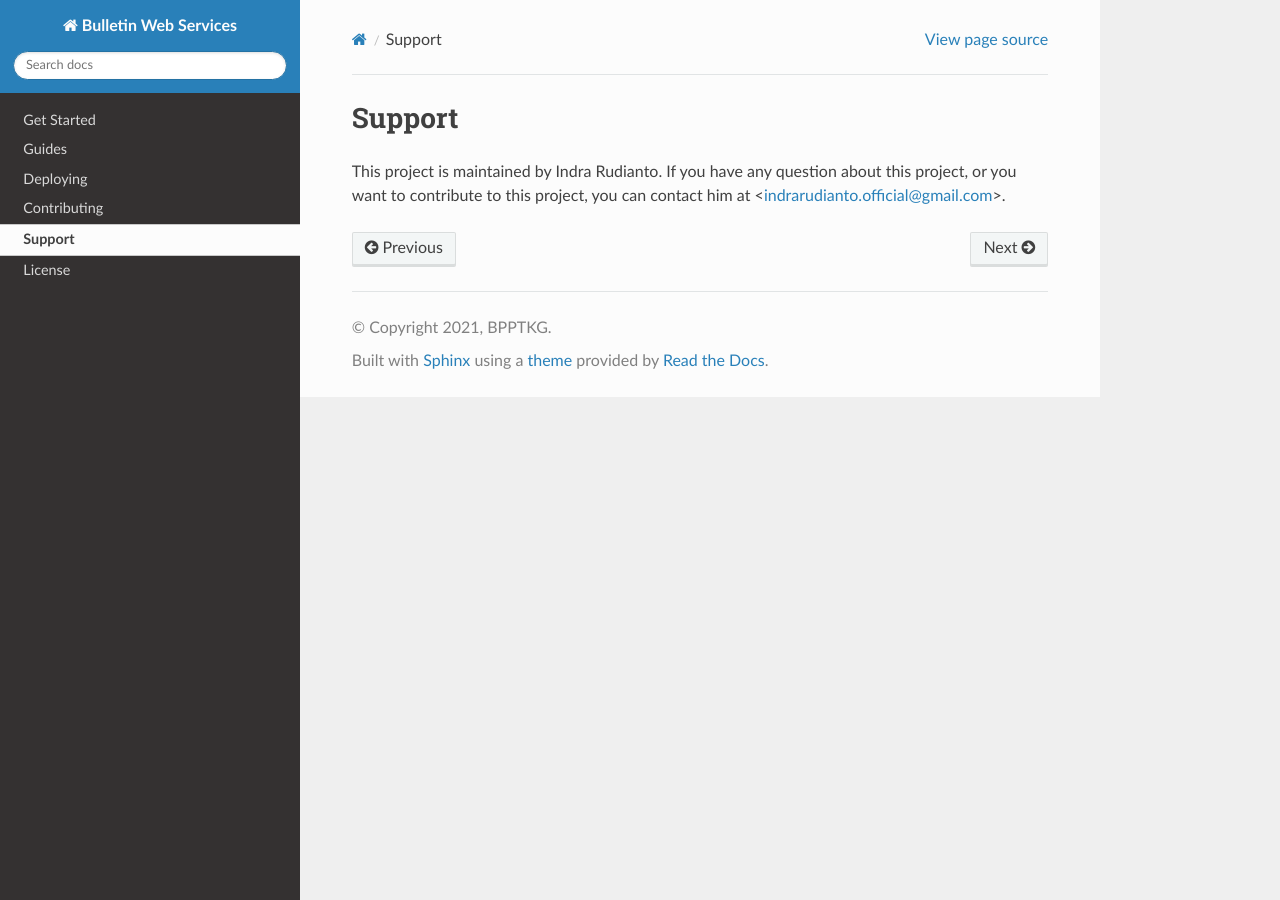
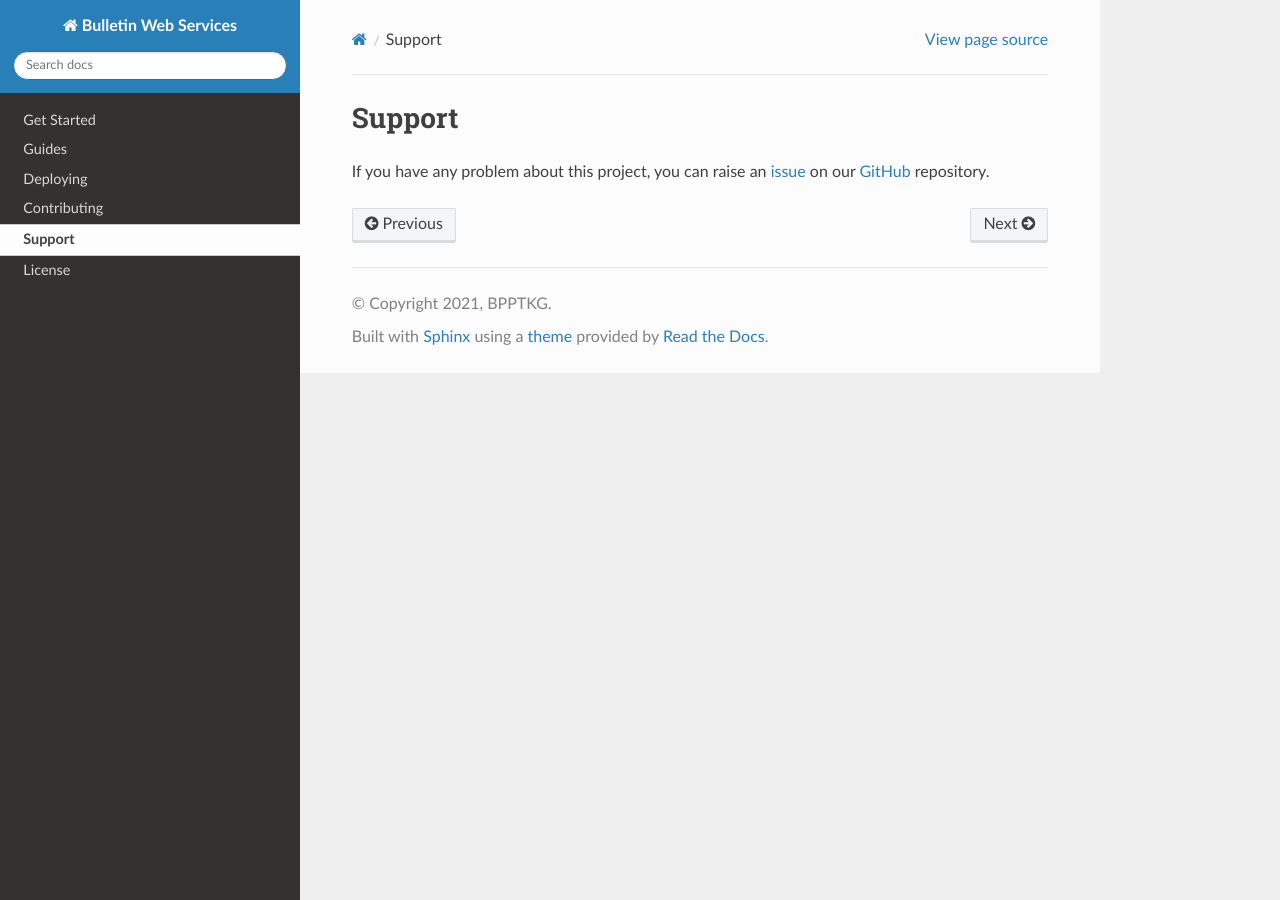
Before and after one commit to bpptkg/bulletin, a Sphinx documentation site: the page built from docs/support.rst, in a window 1280 px wide. Built offline with Sphinx 7.4.7 and the Read the Docs theme 2.0.0, drawn with Linux system fonts in a browser that asks for light colours.

```diff
--- a/docs/conf.py
+++ b/docs/conf.py
@@ -20,7 +20,7 @@
 
 project = 'Bulletin Web Services'
 copyright = '{}, BPPTKG'.format(datetime.datetime.now().year)
-author = 'Indra Rudianto'
+author = 'BPPTKG'
 release = '0.1.0'
 
 # -- General configuration ---------------------------------------------------
--- a/docs/data/index.json
+++ b/docs/data/index.json
@@ -1,8 +1,8 @@
 {
   "name": "bulletin",
   "description": "Bulletin Web Services",
-  "url": "https://gitlab.com/bpptkg/bulletin",
+  "url": "https://github.com/bpptkg/bulletin",
   "organization": "BPPTKG",
-  "original_author": "Indra Rudianto",
+  "author": "BPPTKG",
   "copyright": "Copyright (c) 2021-present BPPTKG"
 }
--- a/docs/get_started.rst
+++ b/docs/get_started.rst
@@ -16,7 +16,7 @@
 
 Clone the project from GitLab repository: ::
 
-    git clone https://gitlab.com/bpptkg/bulletin.git
+    git clone https://github.com/bpptkg/bulletin.git
 
 Change directory to bulletin: ::
 
--- a/docs/license.rst
+++ b/docs/license.rst
@@ -7,4 +7,4 @@
 By contributing to the project, you agree that your contributions will be
 licensed under its MIT license. See `LICENSE`_ for details.
 
-.. _`LICENSE`: https://gitlab.com/bpptkg/bulletin/-/blob/main/LICENSE
+.. _`LICENSE`: https://github.com/bpptkg/bulletin/blob/main/LICENSE
--- a/docs/support.rst
+++ b/docs/support.rst
@@ -2,6 +2,6 @@
 Support
 =======
 
-This project is maintained by Indra Rudianto. If you have any question about
-this project, or you want to contribute to this project, you can contact him
-at <indrarudianto.official@gmail.com>.
+If you have any problem about this project, you can raise an `issue
+<https://github.com/bpptkg/bulletin/issuess>`_ on our `GitHub
+<https://github.com/bpptkg/bulletin>`_ repository.
```
Also changed, not shown: README.md (+2 -2 lines), lib/bpptkg-bulletinclient/README.md, webobs_patch/README.md, 11 other files.
